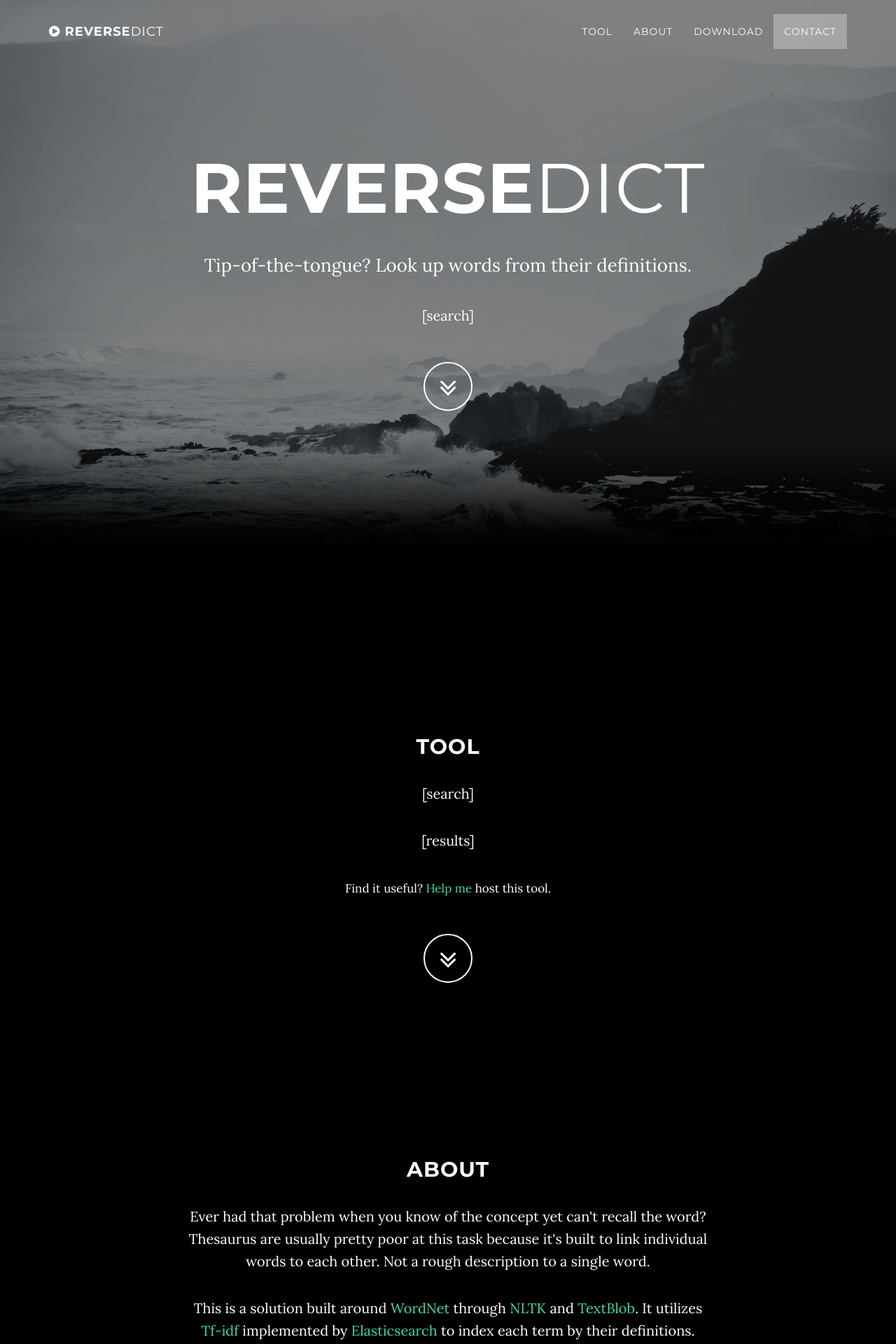
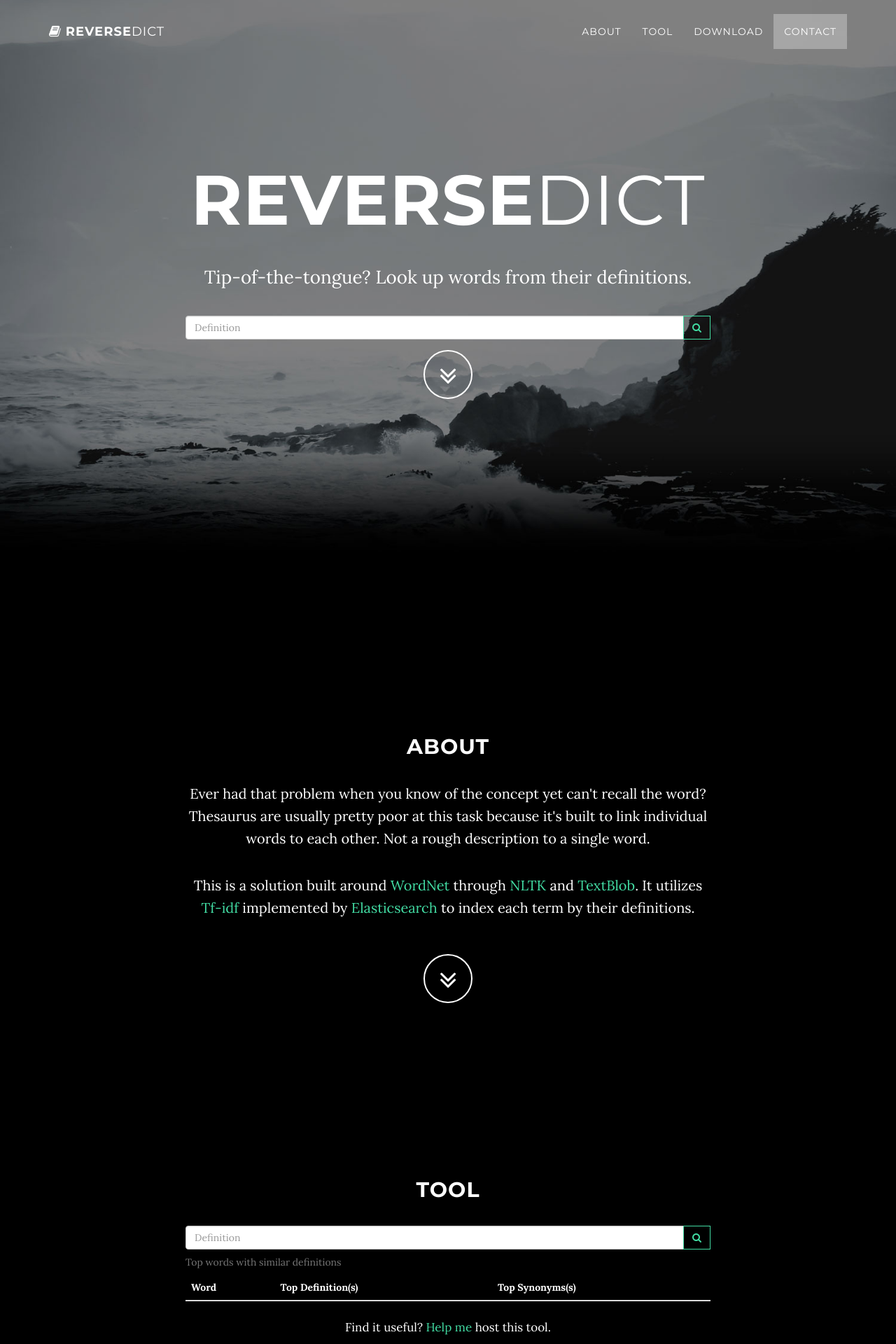
Before and after one commit to whosken/reversedict, a Flask app: page / in a window 1280 px wide. Shown: the top 1920 px of the page at 70% size. Run offline with Flask 2, Linux system fonts and the light colour scheme; lists and menus that the app fills with data are empty; some libraries are stand-ins or nearby versions.

Commit message:
implement web client

```diff
--- a/reversedict/__init__.py
+++ b/reversedict/__init__.py
@@ -34,4 +34,4 @@ def get_synonym_query(description, synonyms=None):
 
 def parse_results(results):
     print 'found', results['hits'].get('total')
-    return (h['_source'] for h in results['hits'].get('hits',[]))
+    return (h['_source']['doc'] for h in results['hits'].get('hits',[]))
--- a/static/js/reversedict.js
+++ b/static/js/reversedict.js
@@ -0,0 +1,28 @@
+ReverseDict = {
+    lookup:function(description, callback, handleParsingFailed){
+        $.ajax({
+            url:'/api/lookup/'+description,
+            success:function(data){
+                if(!data.suggestions){
+                    console.log('Error parsing response', data);
+                    if(handleParsingFailed)
+                        return handleParsingFailed(data);
+                }
+                var parsedData = $.map(data.suggestions, ReverseDict.cleanData);
+                callback(parsedData);
+            },
+        });
+    },
+
+    cleanData:function(data){
+        return {
+            term:ReverseDict.cleanTerm(data.term),
+            definitions:data.definitions,
+            synonyms:$.map(data.synonyms, ReverseDict.cleanTerm),
+        };
+    },
+
+    cleanTerm:function(term){
+        return term.replace(/_/g,' ').replace(/-/g,' ');
+    },
+};
--- a/templates/index.html
+++ b/templates/index.html
@@ -41,7 +41,7 @@
                     <i class="fa fa-bars"></i>
                 </button>
                 <a class="navbar-brand page-scroll" href="#page-top">
-                    <i class="fa fa-play-circle"></i> Reverse<span class="light">Dict</span>
+                    <i class="fa fa-book"></i> Reverse<span class="light">Dict</span>
                 </a>
             </div>
 
@@ -53,10 +53,10 @@
                         <a href="#page-top"></a>
                     </li>
                     <li>
-                        <a class="page-scroll" href="#tool">Tool</a>
+                        <a class="page-scroll" href="#about">About</a>
                     </li>
                     <li>
-                        <a class="page-scroll" href="#about">About</a>
+                        <a class="page-scroll" href="#tool">Tool</a>
                     </li>
                     <li>
                         <a class="page-scroll" href="#download">Download</a>
@@ -79,8 +79,15 @@
                     <div class="col-md-8 col-md-offset-2">
                         <h1 class="brand-heading">Reverse<span class="light">Dict</span></h1>
                         <p class="intro-text">Tip-of-the-tongue? Look up words from their definitions.</p>
-                        <p>[search]</p>
-                        <a href="#tool" class="btn btn-circle page-scroll">
+                        <div class="input-group">
+                            <input id="searchOne" type="text" class="form-control" placeholder="Definition">
+                            <span class="input-group-btn">
+                                <button class="btn btn-default" type="button" onclick="javascript:search('#searchOne');return;">
+                                    <i class="fa fa-search animated"></i>
+                                </button>
+                            </span>
+                        </div>
+                        <a href="#about" class="btn btn-circle page-scroll">
                             <i class="fa fa-angle-double-down animated"></i>
                         </a>
                     </div>
@@ -89,25 +96,6 @@
         </div>
     </header>
 
-    <!-- Tool Section -->
-    <section id="tool" class="container content-section text-center">
-        <div class="row">
-            <div class="col-lg-8 col-lg-offset-2">
-                <h2>Tool</h2>
-                <p>[search]</p>
-                <p>[results]</p>
-                <p><small>Find it useful? <a href="#contact" class="page-scroll">Help me</a> host this tool.</small></p>
-                <script type="text/javascript" src="js/reversedict.js"></script>
-                <script type="text/javascript">
-                    // TODO: api calls
-                </script>
-                <a href="#about" class="btn btn-circle page-scroll">
-                    <i class="fa fa-angle-double-down animated"></i>
-                </a>
-            </div>
-        </div>
-    </section>
-
     <!-- About Section -->
     <section id="about" class="container content-section text-center">
         <div class="row">
@@ -115,7 +103,39 @@
                 <h2>About</h2>
                 <p>Ever had that problem when you know of the concept yet can't recall the word? Thesaurus are usually pretty poor at this task because it's built to link individual words to each other. Not a rough description to a single word.</p>
                 <p>This is a solution built around <a href="https://wordnet.princeton.edu/">WordNet</a> through <a href="http://www.nltk.org">NLTK</a> and <a href="http://textblob.readthedocs.org/en/dev/">TextBlob</a>. It utilizes <a href="https://en.wikipedia.org/wiki/Tf%E2%80%93idf">Tf-idf</a> implemented by <a href="https://www.elastic.co/">Elasticsearch</a> to index each term by their definitions.</p>
-                <p>[blog post]</p>
+                <a href="#tool" class="btn btn-circle page-scroll">
+                    <i class="fa fa-angle-double-down animated"></i>
+                </a>
+            </div>
+        </div>
+    </section>
+
+    <!-- Tool Section -->
+    <section id="tool" class="container content-section text-center">
+        <div class="row">
+            <div class="col-lg-8 col-lg-offset-2">
+                <h2>Tool</h2>
+                <div class="input-group">
+                    <input id="searchTwo" type="text" class="form-control" placeholder="Definition">
+                    <span class="input-group-btn">
+                        <button class="btn btn-default" type="button" onclick="javascript:search('#searchTwo');return;">
+                            <i class="fa fa-search animated"></i>
+                        </button>
+                    </span>
+                </div>
+                <table class="table text-left" id="resultsTable">
+                    <caption>Top words with similar definitions</caption>
+                    <thead>
+                        <tr>
+                            <th>Word</th>
+                            <th>Top Definition(s)</th>
+                            <th>Top Synonyms(s)</th>
+                        </tr>
+                    </thead>
+                    <tbody id="resultsBody">
+                    </tbody>
+                </table>
+                <p><small>Find it useful? <a href="#contact" class="page-scroll">Help me</a> host this tool.</small></p>
                 <a href="#download" class="btn btn-circle page-scroll">
                     <i class="fa fa-angle-double-down animated"></i>
                 </a>
@@ -130,7 +150,6 @@
                 <div class="col-lg-8 col-lg-offset-2">
                     <h2>Download</h2>
                     <p>The repository can be accessed through PyPI or <a href="https://github.com/whosken/reversedict">Github</a>. They include the Python library, CLI, and this basic web service</p>
-                    <a href="https://github.com/whosken/reversedict" class="btn btn-default btn-lg"><i class="fa fa-github fa-fw"></i> <span class="network-name">Github</span></a>
                     <a href="#contact" class="btn btn-circle page-scroll">
                         <i class="fa fa-angle-double-down animated"></i>
                     </a>
@@ -182,6 +201,51 @@
     <!-- Custom Theme JavaScript -->
     <script src="js/grayscale.js"></script>
 
+    <script type="text/javascript" src="js/reversedict.js"></script>
+    <script type="text/javascript">
+        var $resultsBody = $('#resultsBody');
+
+        var scrollToResultsBody = function(){
+            $('html, body').animate({
+                scrollTop: $("#resultsTable").offset().top
+            }, 1500);
+        };
+        var displayResults = function(data){
+            $resultsBody.empty();
+            console.log(data);
+            var resultRows = $.map(data, createResultRow);
+            $resultsBody.html(resultRows.join(''));
+            scrollToResultsBody();
+        };
+        var createResultRow = function(result){
+            return '<tr><th scope="row"><a href="https://en.wiktionary.org/wiki/'+result.term+'" target="_blank">'+
+                result.term+'</a></th><td>'+
+                result.definitions.slice(0,5).join('<br/>')+'</td><td>'+
+                result.synonyms.slice(0,10).join(', ')+'</td></tr>';
+        };
+
+        var search = function(searchId){
+            var description = $(searchId).val();
+            console.log(searchId, description);
+            ReverseDict.lookup(description, displayResults);
+        };
+
+        $(document).ready(function(){
+            $("#searchOne").bind("keypress",function(event){
+                if(event.which==13){ // Enter
+                    event.preventDefault();
+                    search('#searchOne');
+                }
+            });
+            $("#searchTwo").bind("keypress",function(event){
+                if(event.which==13){ // Enter
+                    event.preventDefault();
+                    search('#searchTwo');
+                }
+            });
+        });
+    </script>
+
 </body>
 
 </html>
```
